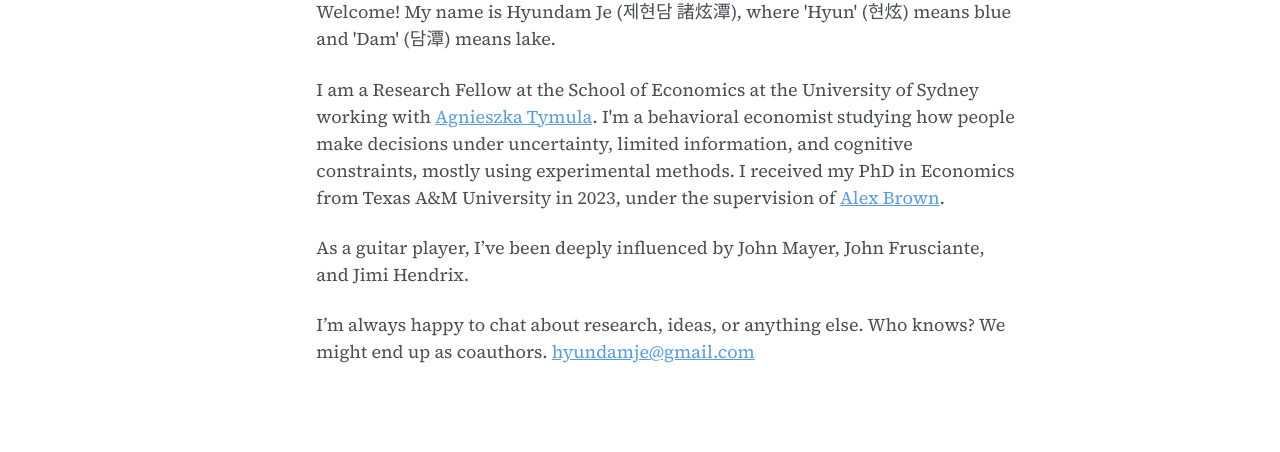
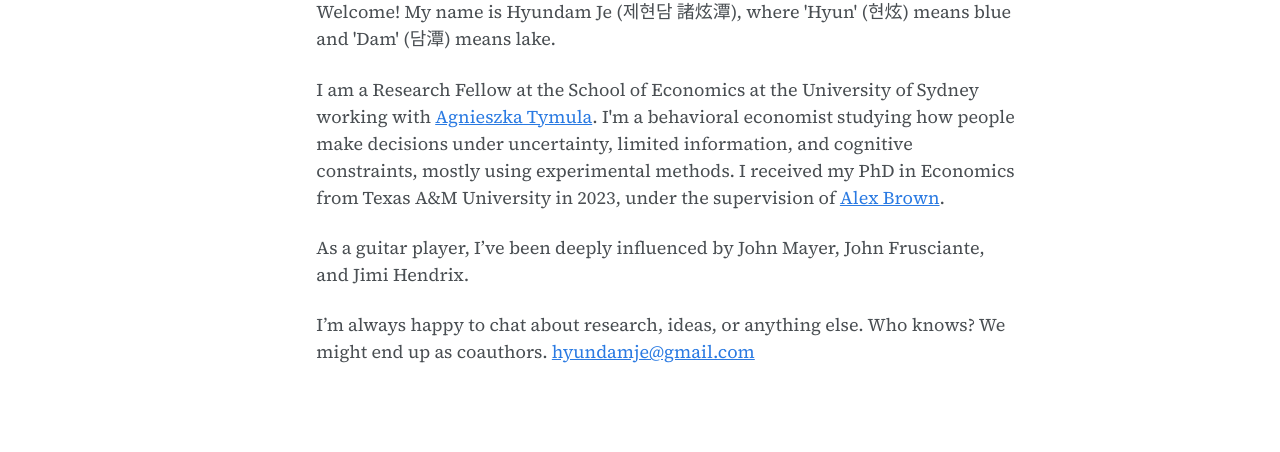
Before and after one commit to hyundamje/hyundamje.github.io, a Jekyll site: the page built from _pages/about.md, in a window 1280 px wide and 1392 px high. Shown: the part 615-1067 px from the top of the window. Built offline with Jekyll 4.4.1, drawn with Linux system fonts in a browser that asks for light colours; some web fonts are replaced.

Commit message:
Update _default.scss

```diff
--- a/_sass/theme/_default.scss
+++ b/_sass/theme/_default.scss
@@ -36,7 +36,7 @@ $sidebar-screen-min-width   : 1024px;
     --global-code-background-color      : #fafafa;
     --global-code-text-color            : #{$darker-gray};
     --global-fig-caption-color          : mix(#fff,  #{$dark-gray}, 25%);
-    --global-link-color                 : #5a9bd9;
+    --global-link-color                 : #2a7ae2;
     --global-link-color-hover           : mix(#000, #2f7f93, 25%);
     --global-link-color-visited         : mix(#fff, #2f7f93, 25%);
     --global-masthead-link-color        : #{$dark-gray};
```
